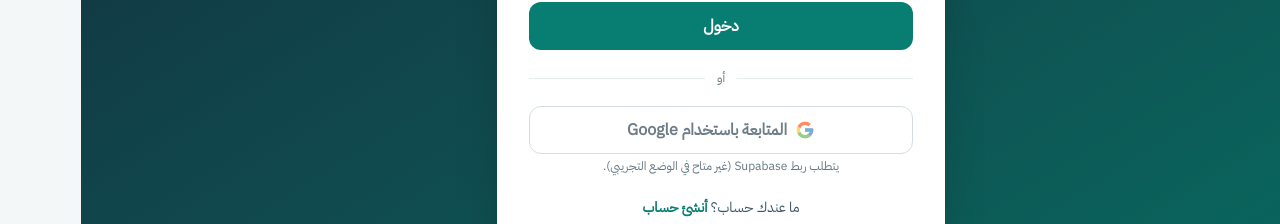
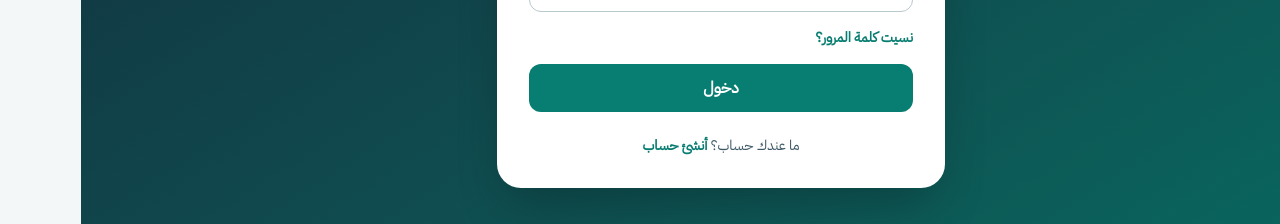
Before and after one commit to azoxj/dabbir, a React (Vite) app: page /login in a window 1280 px wide. Shown: the part 489-713 px from the top of the page. Built offline with nearby package versions, Linux system fonts and the light colour scheme; no server answers.

Commit message:
Hide disabled Google sign-in on login page

```diff
--- a/src/pages/auth/LoginPage.tsx
+++ b/src/pages/auth/LoginPage.tsx
@@ -53,8 +53,7 @@ export default function LoginPage() {
         {error && <Alert tone="error">{error}</Alert>}
         <Button type="submit" block loading={loading}>دخول</Button>
       </form>
-      <Divider />
-      <GoogleButton onError={setError} />
+      {service.supportsGoogle && <><Divider /><GoogleButton onError={setError} /></>}
       {service.signInAsGuest && (
         <Button type="button" variant="ghost" block className="mt-3" onClick={guest} disabled={loading}>
           جرّب التطبيق ببيانات تجريبية
```
